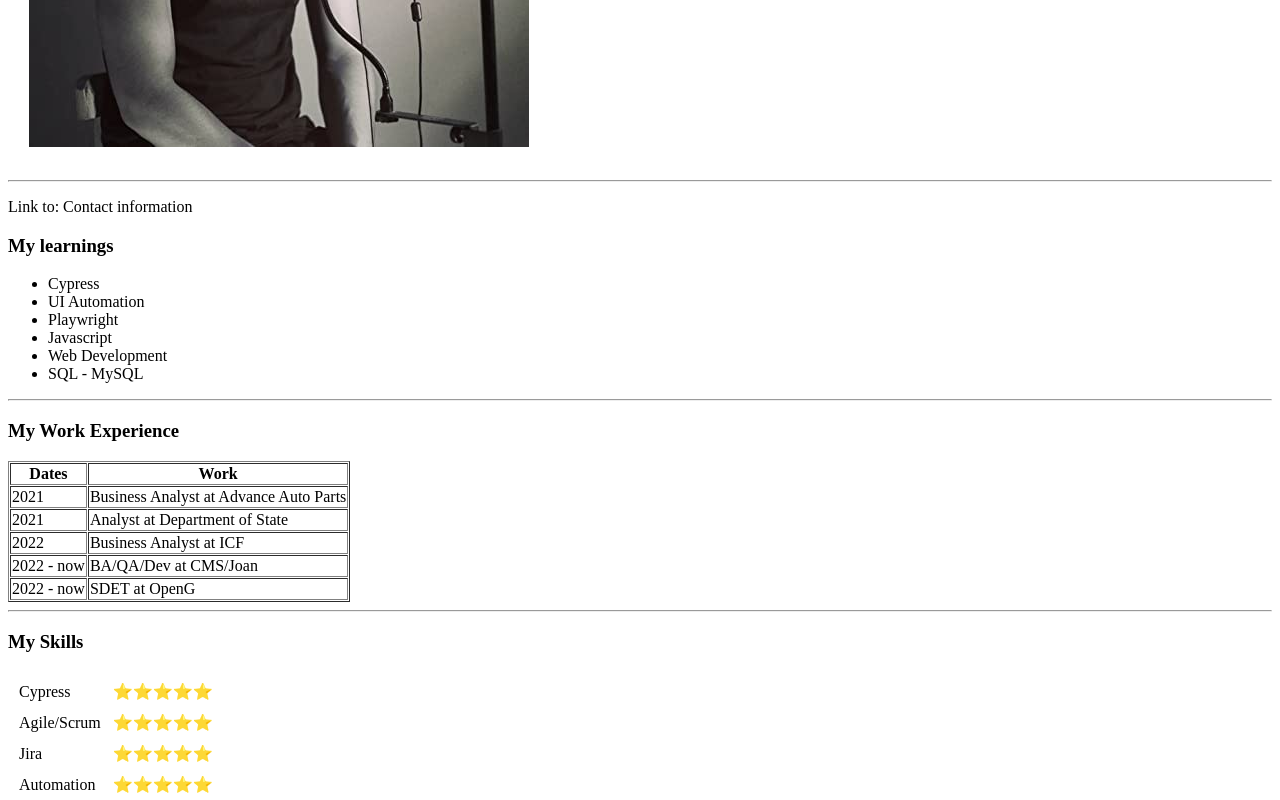
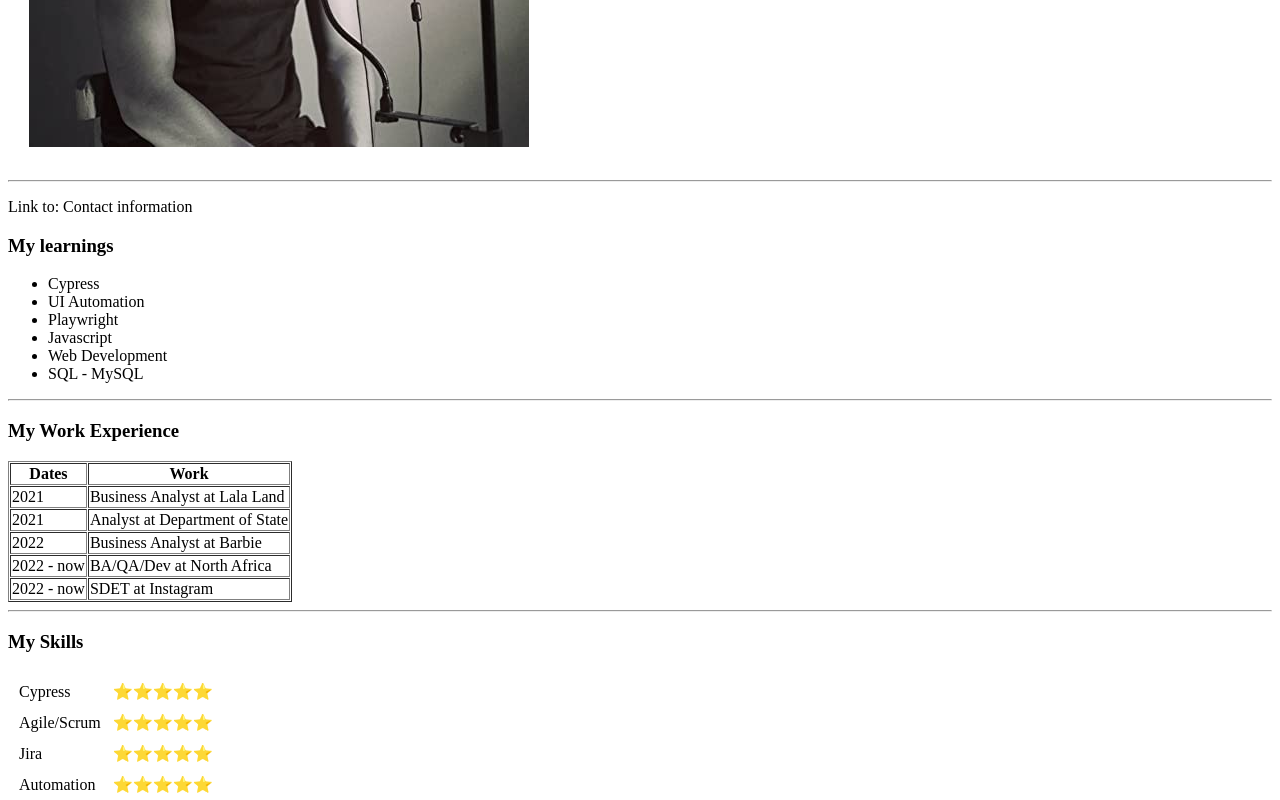
Before and after one commit to ikheri/cv, a plain HTML site: page index.html in a window 1280 px wide. Shown: the part 382-1182 px from the top of the page. Drawn offline with Linux system fonts and the light colour scheme.

Commit message:
Update index.html

```diff
--- a/index.html
+++ b/index.html
@@ -44,7 +44,7 @@
         </thead>
         <tr>
             <td>2021</td>
-            <td>Business Analyst at Advance Auto Parts</td>
+            <td>Business Analyst at Lala Land</td>
         </tr>
         <tr>
             <td>2021</td>
@@ -52,15 +52,15 @@
         </tr>
         <tr>
             <td>2022</td>
-            <td>Business Analyst at ICF</td>
+            <td>Business Analyst at Barbie</td>
         </tr>
         <tr>
             <td>2022 - now</td>
-            <td>BA/QA/Dev at CMS/Joan</td>
+            <td>BA/QA/Dev at North Africa</td>
         </tr>
         <tr>
             <td>2022 - now</td>
-            <td>SDET at OpenG</td>
+            <td>SDET at Instagram</td>
         </tr>
     </table>
     <hr>
```
